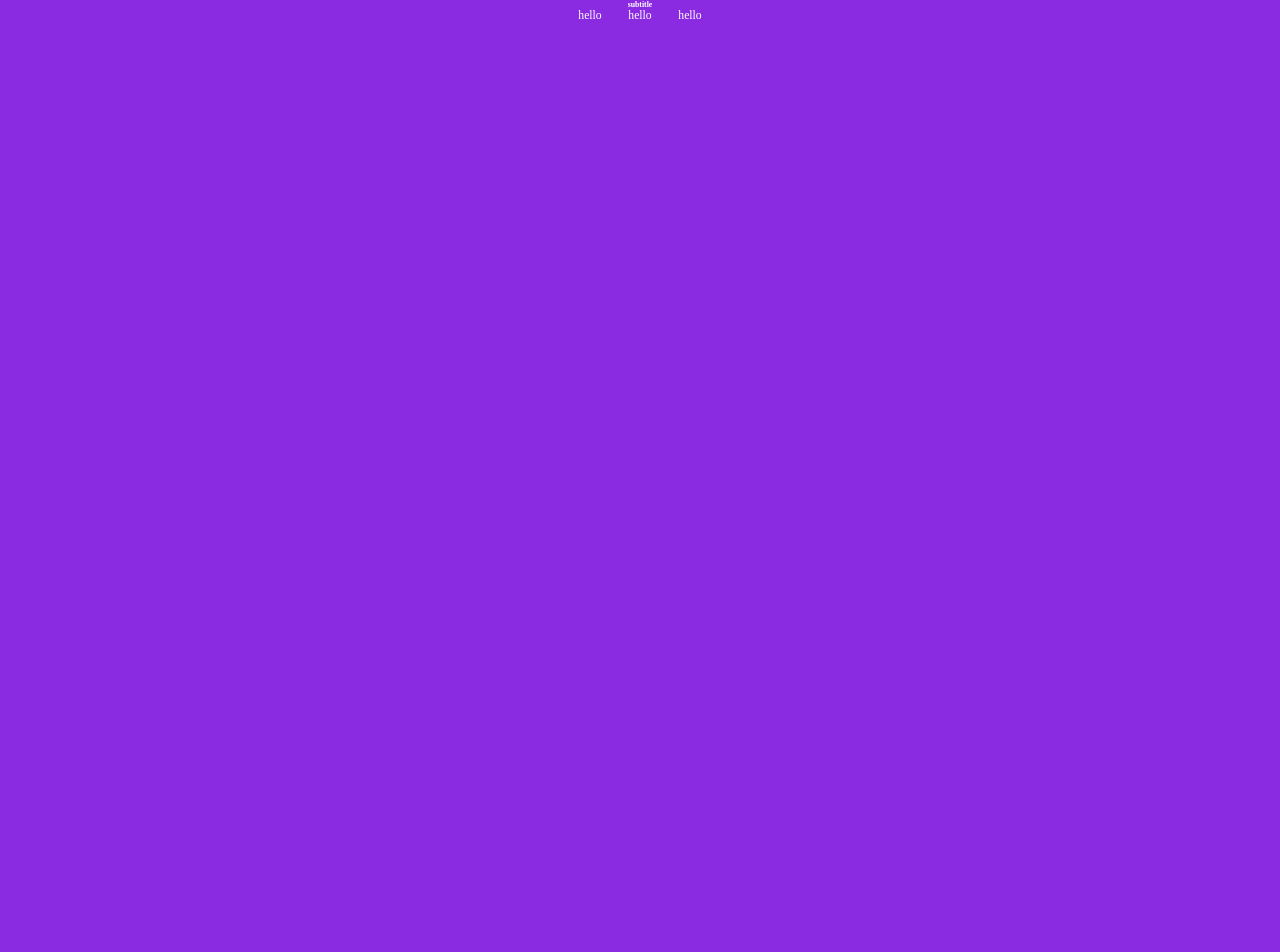
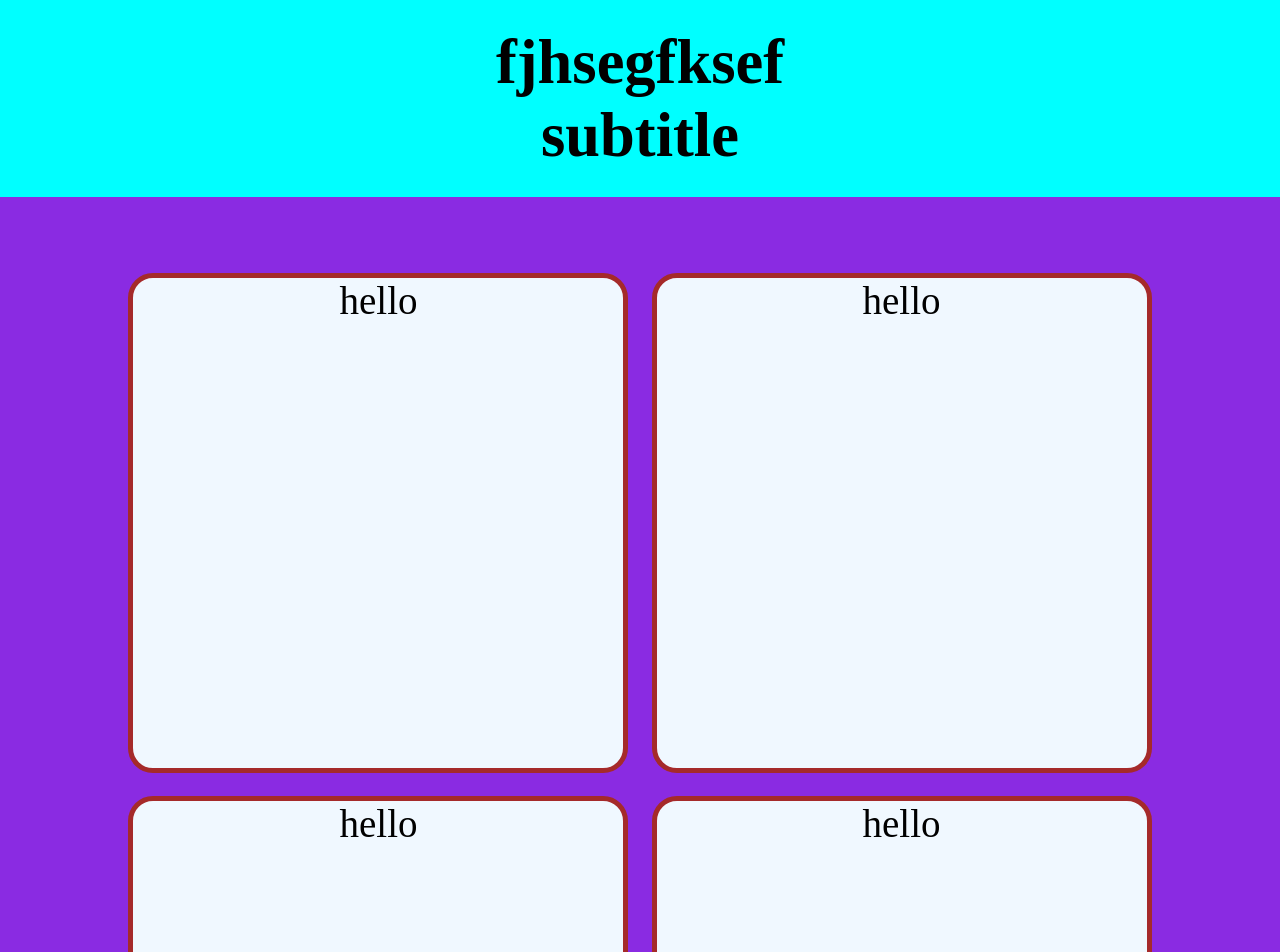
Before and after one commit to staten-island-tech/flex-box-gallery-joannec34, a plain HTML site: page index.html in a window 1280 px wide. Shown: the top 952 px of the page. Before the commit the page ends 800 px from the top, so only its background shows below. Drawn offline with Linux system fonts and the light colour scheme.

Commit message:
fhjfksfhsf

```diff
--- a/index.html
+++ b/index.html
@@ -11,11 +11,15 @@
 <body>
     <div class="header">
         <h1>
-            <title></title>
+            fjhsegfksef
         </h1>
-        <h2>subtitle</h2>
+        <h2>
+            subtitle
+        </h2>
     </div>
-    <section class="parent">
+
+    <div class="parent">
+
         <div class="baby">
             <p>
                 hello
@@ -34,7 +38,44 @@
 
             </p>
         </div>
-    </section>
+        <div class="baby">
+            <p>
+                hello
+
+            </p>
+        </div>
+        <div class="baby">
+            <p>
+                hello
+
+            </p>
+        </div>
+        <div class="baby">
+            <p>
+                hello
+
+            </p>
+        </div>
+        <div class="baby">
+            <p>
+                hello
+
+            </p>
+        </div>
+        <div class="baby">
+            <p>
+                hello
+
+            </p>
+        </div>
+        <div class="baby">
+            <p>
+                hello
+
+            </p>
+        </div>
+
+    </div>
 
 </body>
 
--- a/style.css
+++ b/style.css
@@ -10,17 +10,33 @@ body,
 
 body {
     background-color: blueviolet;
-    color: white;
+    color: black;
     font-size: 20px;
     text-align: center;
 }
 
+.header {
+    font-size: 500%;
+    background-color: aqua;
+    padding: 2%;
+}
+
 .parent {
-    font-size: 30px;
+    font-size: 500%;
+    flex-wrap: wrap;
     display: flex;
     justify-content: center;
+    margin: 5%;
 }
 
 .baby {
-    width: 50px;
+    background-color: aliceblue;
+    border: 5px solid brown;
+    border-radius: 5%;
+    min-width: 25%;
+    max-width: 100%;
+    width: 500px;
+    height: 500px;
+    margin: 1%;
+
 }
```
